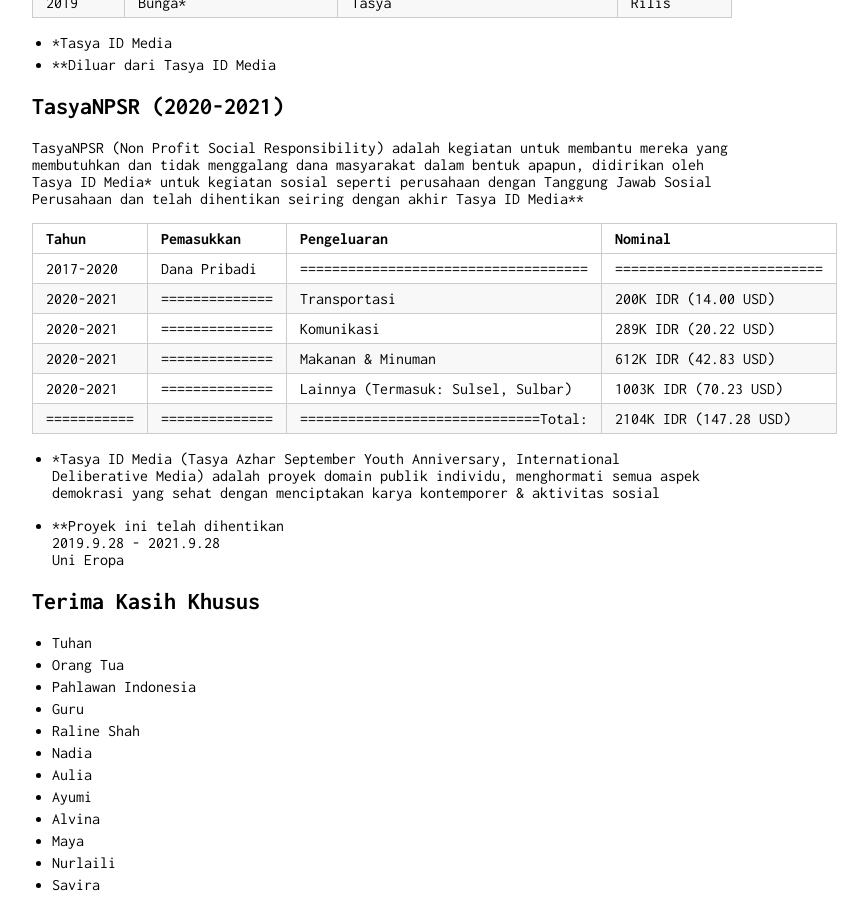
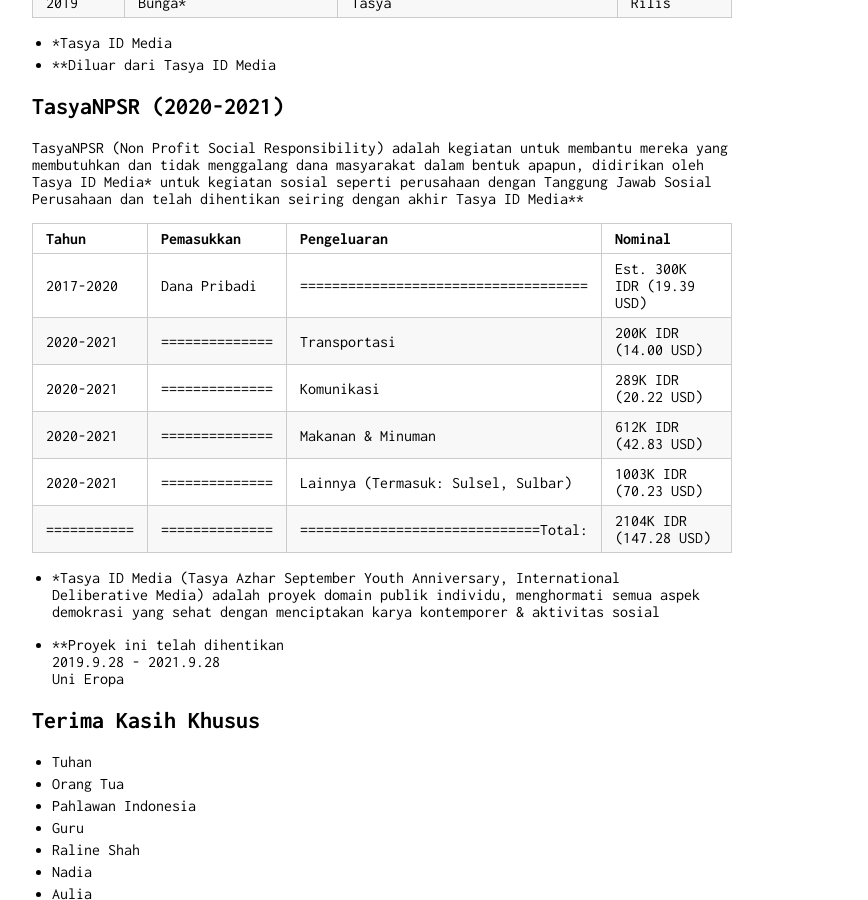
Before and after one commit to intrapegasus/id, a Jekyll site: the page built from index.md, in a window 1280 px wide and 900 px high, scrolled down 1225 px. Shown: the whole window, without its empty margins (258-1126 px from the left). Built offline with Jekyll 4.4.1, drawn with Linux system fonts in a browser that asks for light colours; our own code applies the rules of GitHub Pages for plain Markdown files.

Commit message:
Update index.md

```diff
--- a/index.md
+++ b/index.md
@@ -48,8 +48,8 @@
 TasyaNPSR (Non Profit Social Responsibility) adalah kegiatan untuk membantu mereka yang membutuhkan dan tidak menggalang dana masyarakat dalam bentuk apapun, didirikan oleh Tasya ID Media* untuk kegiatan sosial seperti perusahaan dengan Tanggung Jawab Sosial Perusahaan dan telah dihentikan seiring dengan akhir Tasya ID Media**
 
 Tahun      | Pemasukkan   | Pengeluaran                        | Nominal
------------|--------------|------------------------------------|--------------------------
-2017-2020  | Dana Pribadi |====================================|==========================
+-----------|--------------|------------------------------------|-----------------------------
+2017-2020  | Dana Pribadi |====================================|  Est. 300K IDR (19.39 USD)
 2020-2021  |==============| Transportasi                       |  200K IDR (14.00 USD)
 2020-2021  |==============| Komunikasi                         |  289K IDR (20.22 USD)
 2020-2021  |==============| Makanan & Minuman                  |  612K IDR (42.83 USD)
```
